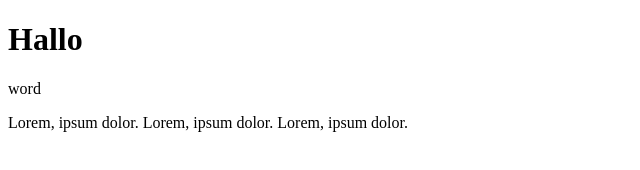
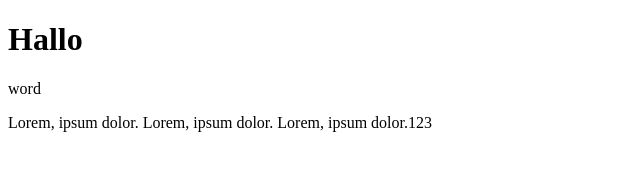
Before and after one commit to Pat10504/my_web, a plain HTML site: page index.html in a window 1280 px wide. Shown: the full height of the page, 0-640 px from the left. Drawn offline with Linux system fonts and the light colour scheme.

Commit message:
tset in eng class

```diff
--- a/index.html
+++ b/index.html
@@ -13,7 +13,7 @@
   <p>word</p>
   <span>Lorem, ipsum dolor.</span>
   <span>Lorem, ipsum dolor.</span>
-  <span>Lorem, ipsum dolor.</span>
+  <span>Lorem, ipsum dolor.123</span>
 </body>
 
 </html>
```
